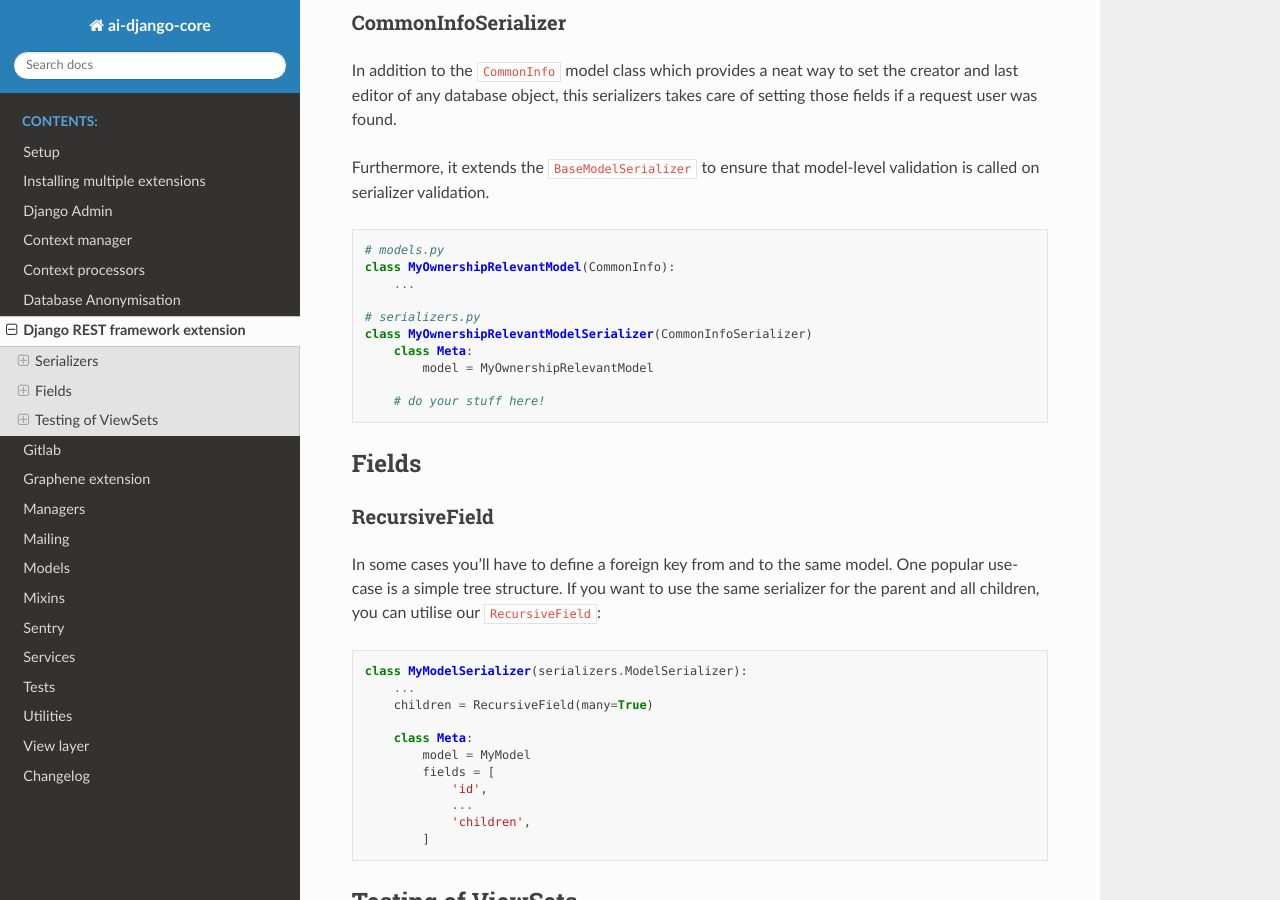
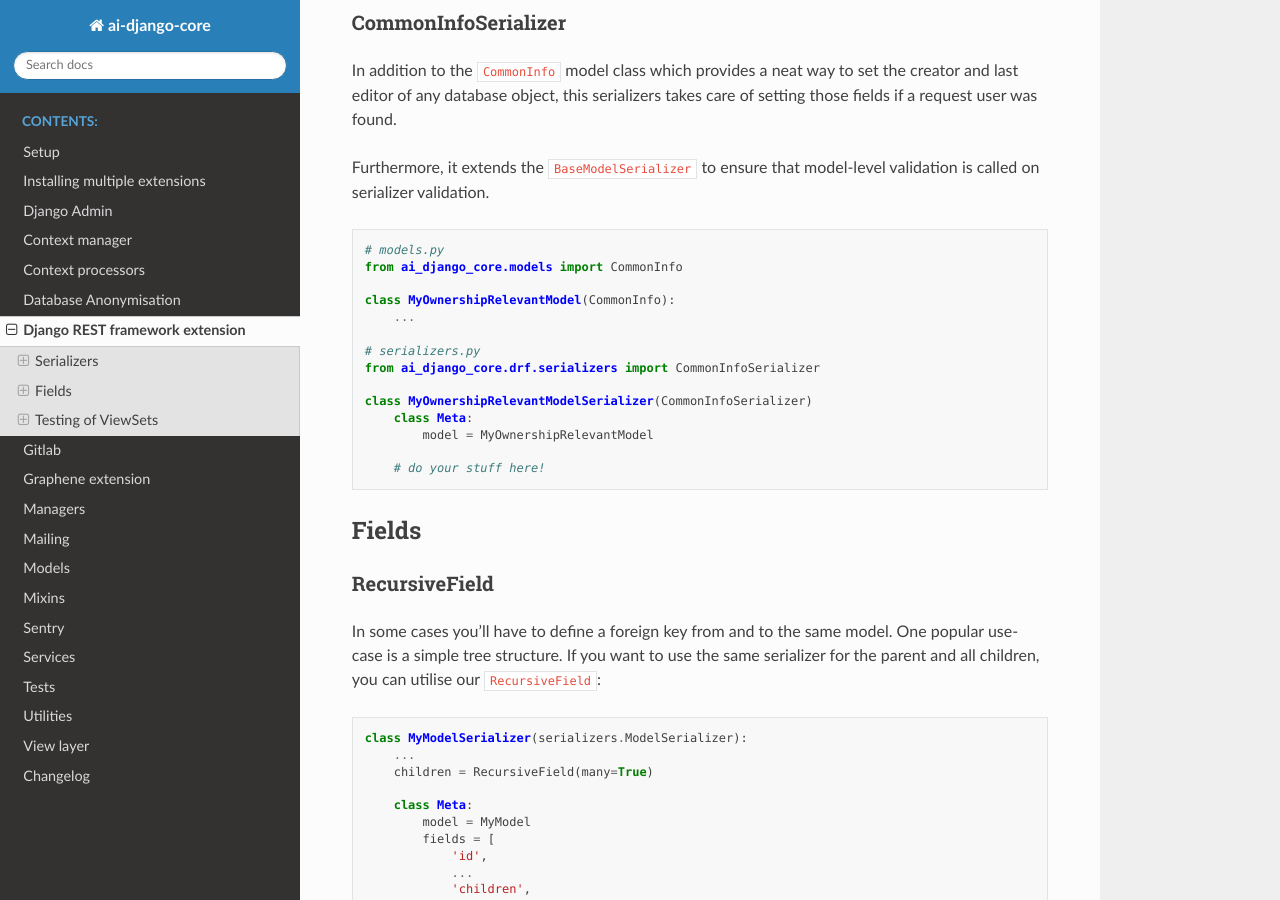
Before and after one commit to ambient-innovation/ai-django-core, a Sphinx documentation site: the page built from docs/features/djangorestframework.md, in a window 1280 px wide and 900 px high, scrolled down 664 px. Built offline with Sphinx 7.4.7 and the Read the Docs theme 2.0.0, drawn with Linux system fonts in a browser that asks for light colours.

Commit message:
Update Doc for Dummies

`````diff
--- a/docs/features/djangorestframework.md
+++ b/docs/features/djangorestframework.md
@@ -36,10 +36,14 @@ validation.
 
 ````
 # models.py
+from ai_django_core.models import CommonInfo
+
 class MyOwnershipRelevantModel(CommonInfo):
     ...
 
 # serializers.py
+from ai_django_core.drf.serializers import CommonInfoSerializer
+
 class MyOwnershipRelevantModelSerializer(CommonInfoSerializer)
     class Meta:
         model = MyOwnershipRelevantModel
`````
